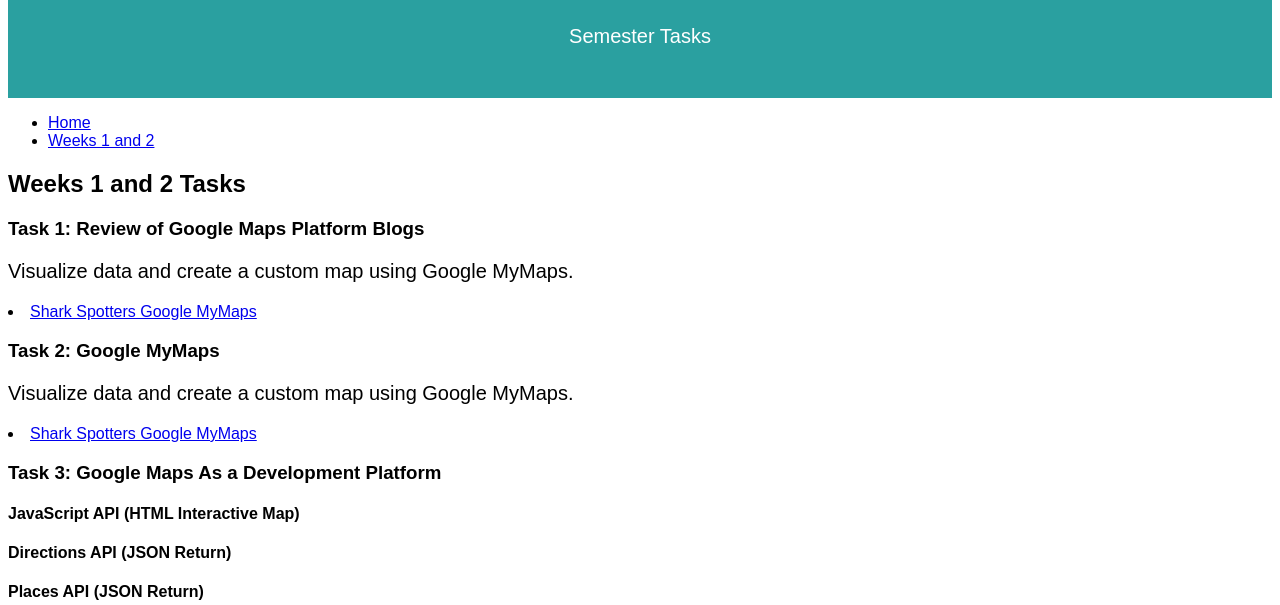
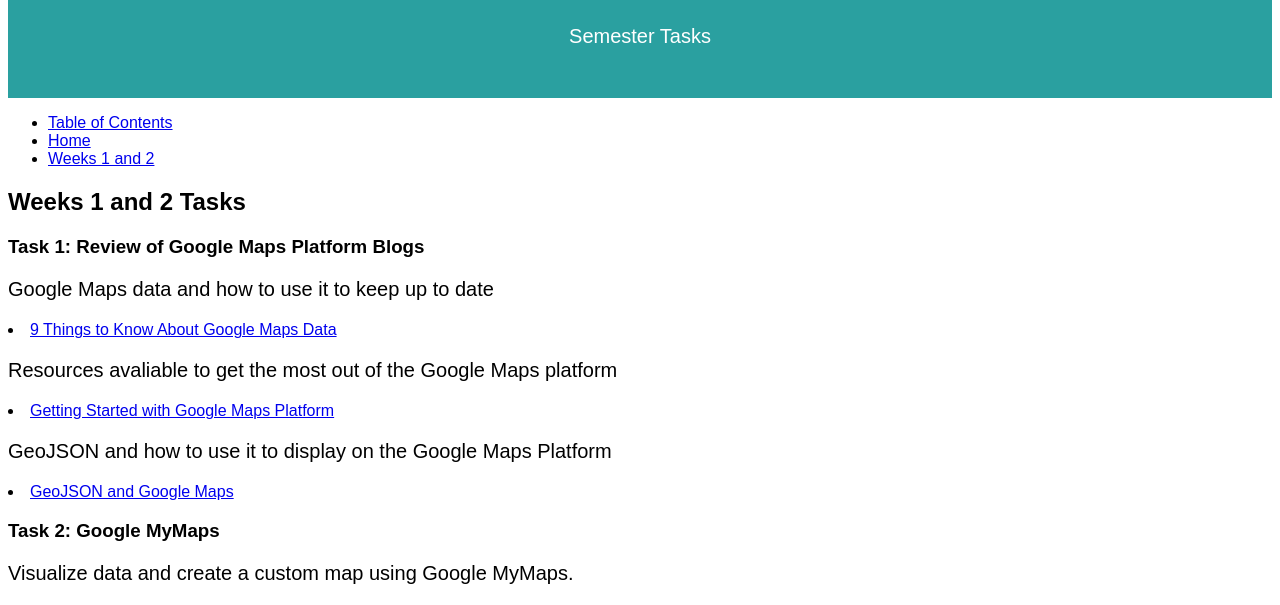
Before and after one commit to danammckee/FlemingGEOM99, a plain HTML site: page Week1and2/index.html in a window 1280 px wide. Shown: the part 191-796 px from the top of the page. Drawn offline with Linux system fonts and the light colour scheme.

Commit message:
Update index.html

```diff
--- a/Week1and2/index.html
+++ b/Week1and2/index.html
@@ -18,8 +18,9 @@
 
 <nav>
 	<ul>
-		<li><a href="index.html">Home</a></li>
-		<li><a href="week1and2.html">Weeks 1 and 2</a></li>
+		<li><a href="index.html">Table of Contents</a></li>
+		<li><a href="home.html">Home</a></li>
+		<li><a href="FlemingGEOM99/Week1and2/index.html">Weeks 1 and 2</a></li>
 	</ul>
 </nav>
 
@@ -27,8 +28,15 @@
 	<h2> Weeks 1 and 2 Tasks </h2>
 
 	<h3> Task 1: Review of Google Maps Platform Blogs</h3>
-	<p> Visualize data and create a custom map using Google MyMaps.</p>
-	<li><a href="week1and2.html">Shark Spotters Google MyMaps</a></li>
+	<p> Google Maps data and how to use it to keep up to date</p>
+	<li><a href="https://cloud.google.com/blog/products/maps-platform/9-things-know-about-googles-maps-data-beyond-map">9 Things to Know About Google Maps Data</a></li>
+
+	<p> Resources avaliable to get the most out of the Google Maps platform</p>
+	<li><a href="https://cloud.google.com/blog/products/maps-platform/how-get-started-google-maps-platform-get-support-and-have-your-questions-answered">Getting Started with Google Maps Platform</a></li>
+
+	<p> GeoJSON and how to use it to display on the Google Maps Platform</p>
+	<li><a href="https://cloud.google.com/blog/products/maps-platform/quick-map-layer-visualizations-geojson-and-georss">GeoJSON and Google Maps</a></li>
+
 
 	<h3> Task 2: Google MyMaps</h3>
 	<p> Visualize data and create a custom map using Google MyMaps.</p>
@@ -51,7 +59,7 @@
 </div>
 
 <div class="footer">
-	<p class ="footertext">2021 Dana McKee | <a href="https://danammckee.github.io/FlemingGEOM99/Week1and2/index.html" target="_blank">Home</a> GEOM99 Web GIS Development</p>
+	<p class ="footertext">2021 Dana McKee | <a href="https://danammckee.github.io/FlemingGEOM99/home.html" target="_blank">Home</a>  | GEOM99 Web GIS Development</p>
 </div>
 
 </body>
```
